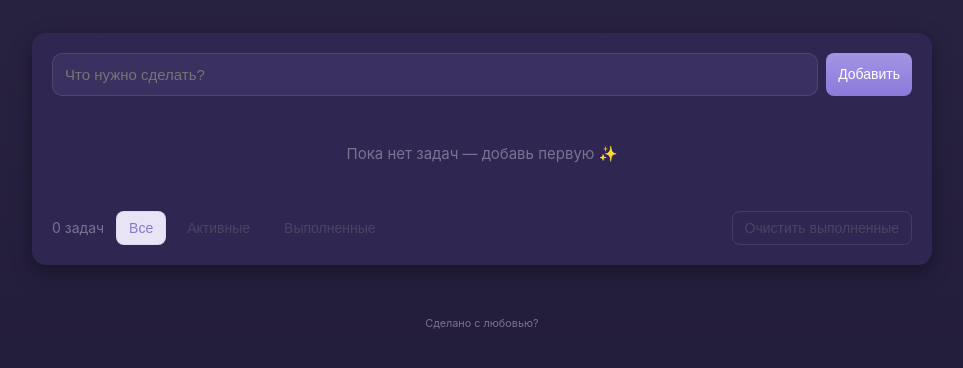
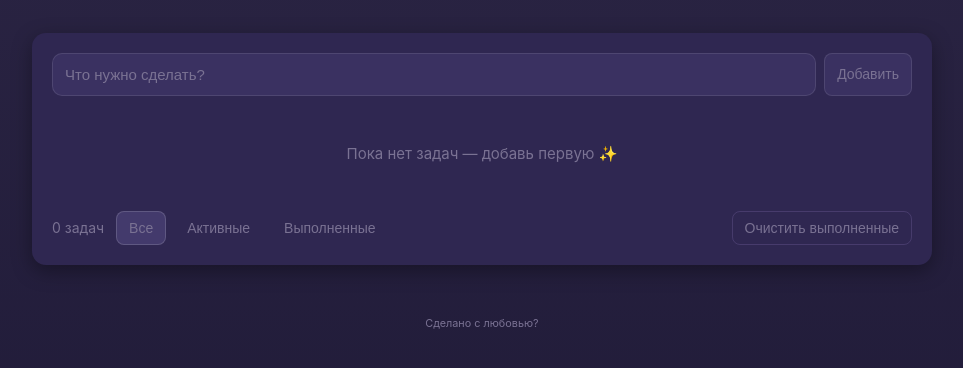
Before and after one commit to MilanaMur/todo-list, a website built with webpack: page src/index.html in a window 1280 px wide. Both pictures are taken after a click on the button "Смена темы". Shown: the part 96-464 px from the top of the page, without its empty margins (158-1121 px from the left). Built offline with nearby package versions, Linux system fonts and the light colour scheme.

Commit message:
rework styles

```diff
--- a/src/js/main.js
+++ b/src/js/main.js
@@ -4,7 +4,6 @@ import { initTodoHandlers } from "./todo-handlers.js";
 import { initTheme } from "./theme.js";
 import { render } from "./todo-render.js";
 
-// Инициализация приложения
 initTodoHandlers();
 initTheme();
 render();
--- a/src/scss/components/_buttons.scss
+++ b/src/scss/components/_buttons.scss
@@ -34,7 +34,9 @@
     border: 1px solid rgba($lavender-600, 0.2);
     background: transparent;
     &:hover {
-      background: rgba($lavender-100, 0.8);
+      color: $lavender-700;
+      background: $lavender-200;
+      border: 1px solid rgba(185, 167, 224, 0.2);
     }
   }
 
--- a/src/scss/components/_header.scss
+++ b/src/scss/components/_header.scss
@@ -42,7 +42,6 @@
       justify-content: center;
       transition: transform 0.3s ease;
       color: #6c4ab6;
-
       &:hover {
         transform: rotate(20deg) scale(1.1);
       }
--- a/src/scss/components/_todo.scss
+++ b/src/scss/components/_todo.scss
@@ -26,7 +26,6 @@
       color: $gray-700;
       background: $gray-100;
       @include focus-visible;
-
       &:focus {
         border-color: $lavender-400;
         box-shadow: 0 0 0 3px rgba($lavender-400, 0.2);
@@ -63,14 +62,12 @@
         rgba($white, 0.8)
       );
       border: 1px solid rgba($lavender-400, 0.15);
-
       &[data-completed="true"] {
         opacity: 0.6;
         .todo__text {
           text-decoration: line-through;
         }
       }
-
       &:hover {
         background: rgba($lavender-100, 0.8);
         transform: translateY(-2px);
@@ -92,7 +89,6 @@
       position: relative;
       cursor: pointer;
       @include focus-visible;
-
       &:checked {
         background: linear-gradient(180deg, $lavender-500, $lavender-600);
         border-color: $lavender-600;
--- a/src/scss/utils/_dark-theme.scss
+++ b/src/scss/utils/_dark-theme.scss
@@ -1,26 +1,64 @@
+@use "../base/variables" as *;
+
 [data-theme="dark"] {
   body {
     background: linear-gradient(180deg, #2a2443, #1d1835);
     color: #e6defb;
   }
 
+  .main {
     .todo {
       background: #2f2751;
       box-shadow: 0 6px 20px rgba(0, 0, 0, 0.35);
 
       &__input {
+        color: $lavender-600;
         background: #3a3161;
-      color: #f0eaff;
         border-color: rgba(255, 255, 255, 0.1);
+        &::placeholder {
+          color: $gray-500;
         }
       }
 
-  .btn--primary {
-    background: linear-gradient(180deg, #a394e5, #8c7adb);
+      &__item {
+        background: #3a3161;
+        border-color: rgba(255, 255, 255, 0.1);
+        &:hover {
+          background: rgba(58, 49, 97, 0.7);
+          border-color: rgba(255, 255, 255, 0.2);
+        }
       }
 
-  .filter[aria-selected="true"] {
+      &__text {
+        color: $lavender-600;
+      }
+
+      .btn {
+        &--primary {
+          color: $gray-500;
+          border: 1px solid rgba(255, 255, 255, 0.1);
+          background: #3a3161;
+          &:hover {
+            box-shadow: 2px 4px 6px rgba(0, 0, 0, 0.3);
+          }
+        }
+
+        &--ghost {
+          color: $gray-500;
+          &:hover {
             background: rgba(163, 148, 229, 0.18);
             border-color: rgba(255, 255, 255, 0.15);
           }
         }
+      }
+
+      .filter {
+        color: $gray-500;
+        &[aria-selected="true"] {
+          background: rgba(163, 148, 229, 0.18);
+          border-color: rgba(255, 255, 255, 0.15);
+        }
+      }
+    }
+  }
+}
```
Lines whose indentation alone changed are shown as unchanged.
